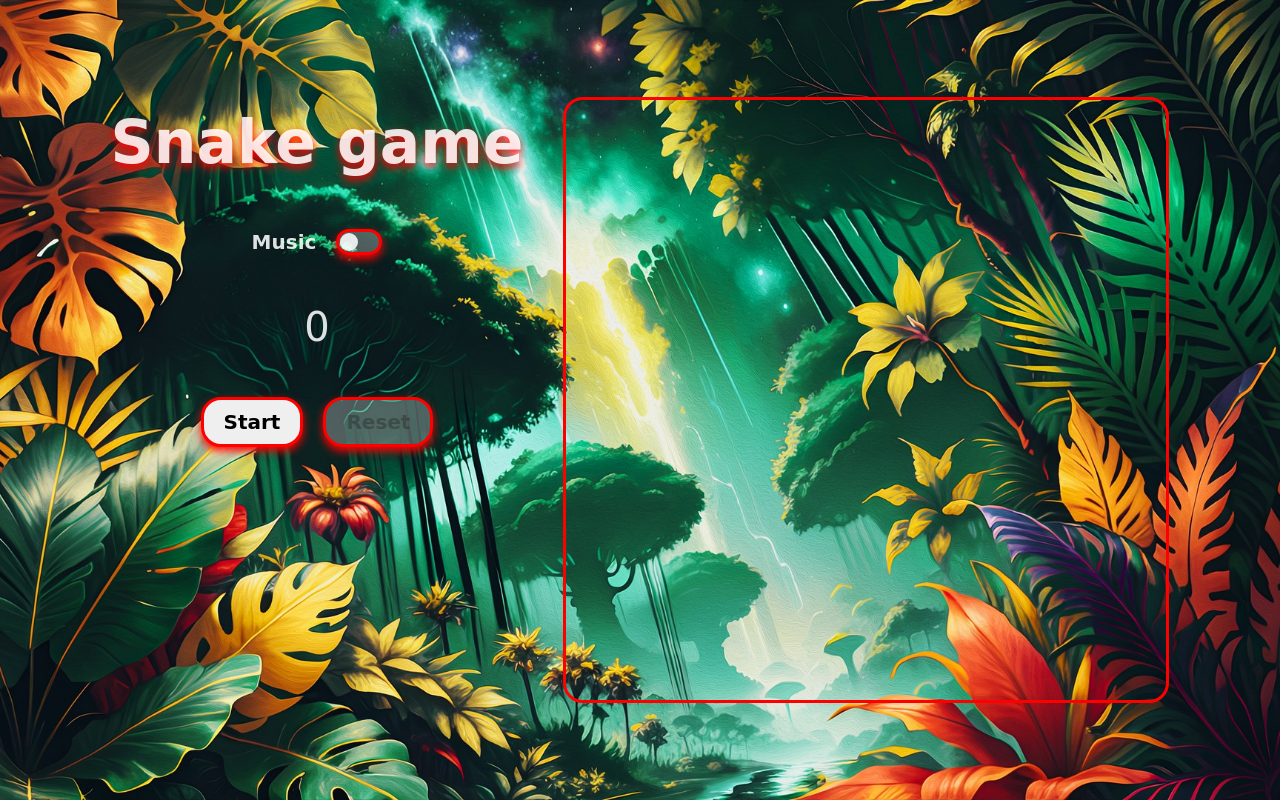
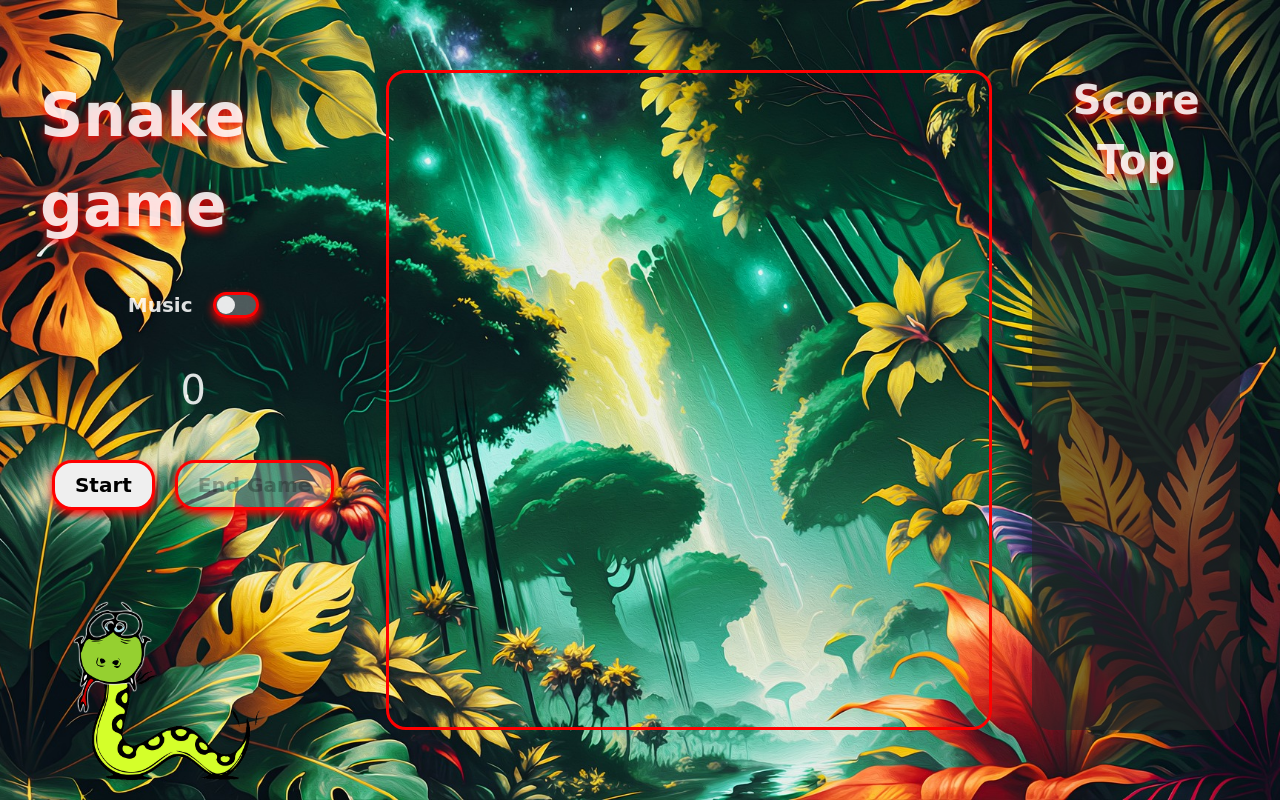
Before and after one commit to TaitanB/snake, a website built with Vite: page index.html in a window 1280 px wide. Built offline with nearby package versions, Linux system fonts and the light colour scheme; a web font is replaced by a local one.

Commit message:
added scoreList

```diff
--- a/index.html
+++ b/index.html
@@ -35,12 +35,27 @@
         <button id="toggleButton" class="button">
           <div id="toggleText">Start</div>
         </button>
-        <button id="resetButton" class="button" disabled>Reset</button>
+        <button id="endButton" class="button" disabled>End Game</button>
       </div>
       <audio id="crashSound" src="audio/sound/3-egg-shaker-rolls-32718.mp3"></audio>
       <audio id="eatSound" src="audio/sound/snake-hissing-6092.mp3"></audio>
     </div>
     <canvas id="gameBoard" class="game-board" height="600" width="600"></canvas>
+    <div class="score-top">
+      <h2 class="score-title">Score Top</h2>
+      <ol id="scoreList" class="score-list"></ol>
+    </div>
+    <div id="backdrop" class="backdrop visibility-hidden">
+      <form id="form" class="form">
+        <label class="label">
+          Enter your nickname:
+          <input id="formInput" type="text" class="input" placeholder="Player" pattern="[A-Za-zА-Яа-яЁёЇїІіЄєҐґ0-9]+$"
+            title="Only letters and numbers are allowed">
+        </label>
+        <button type="submit" class="button">Save</button>
+      </form>
+    </div>
+
   </div>
 
   <script type="module" src="/main.js"></script>
--- a/main.js
+++ b/main.js
@@ -3,9 +3,13 @@ import "./audio";
 const gameBoard = document.getElementById("gameBoard");
 const ctx = gameBoard.getContext("2d");
 const scoreText = document.getElementById("scoreText");
-const resetBtn = document.getElementById("resetButton");
+const endBtn = document.getElementById("endButton");
 const toggleBtn = document.getElementById("toggleButton");
 const toggleText = document.getElementById("toggleText");
+
+const backdrop = document.getElementById("backdrop");
+const form = document.getElementById("form");
+const formInput = document.getElementById("formInput");
 
 const gameWidth = gameBoard.width;
 const gameHeight = gameBoard.height;
@@ -45,7 +49,9 @@ const DIRECTION_DOWN = "DOWN";
 let currentDirection = DIRECTION_RIGHT;
 
 window.addEventListener("keydown", changeDirection);
-resetBtn.addEventListener("click", resetGame);
+endBtn.addEventListener("click", () =>
+  backdrop.classList.remove("visibility-hidden")
+);
 toggleBtn.addEventListener("click", startGame);
 
 function getRandomColor() {
@@ -91,7 +97,7 @@ function nextStep() {
       displayPause();
     } else {
       toggleBtn.disabled = true;
-      resetBtn.disabled = false;
+      endBtn.disabled = false;
       displayGameOver();
     }
   }
@@ -293,21 +299,75 @@ function resetGame() {
   ];
   clearBoard();
   toggleBtn.disabled = false;
-  resetBtn.disabled = true;
+  endBtn.disabled = true;
   crashSound.pause();
   crashSound.currentTime = 0;
 }
 
-const crashSound = document.getElementById("crashSound");
-const eatSound = document.getElementById("eatSound");
+function handleCrash() {
+  const crashSound = document.getElementById("crashSound");
 
-function handleCrash() {
   crashSound.play();
 }
 
 function handleEat() {
+  const eatSound = document.getElementById("eatSound");
+
   if (eatSound.paused) {
     eatSound.currentTime = 0;
     eatSound.play();
   }
 }
+
+backdrop.addEventListener("click", (event) => {
+  if (event.target === backdrop) {
+    backdrop.classList.add("visibility-hidden");
+  }
+});
+
+form.addEventListener("submit", (event) => {
+  event.preventDefault();
+
+  const playerName = formInput.value.trim();
+  let name = "Player";
+
+  if (playerName !== "") {
+    name = playerName;
+  }
+  saveScore(name, score);
+
+  updateScoreList();
+
+  backdrop.classList.add("visibility-hidden");
+
+  resetGame();
+
+  formInput.value = "";
+});
+
+function saveScore(playerName, score) {
+  const existingScores = JSON.parse(localStorage.getItem("scores")) || [];
+
+  existingScores.push({ playerName, score });
+
+  localStorage.setItem("scores", JSON.stringify(existingScores));
+}
+
+function updateScoreList() {
+  const scoreList = document.getElementById("scoreList");
+
+  const existingScores = JSON.parse(localStorage.getItem("scores")) || [];
+
+  scoreList.innerHTML = "";
+
+  const sortedPlayers = existingScores.sort((a, b) => b.score - a.score);
+
+  sortedPlayers.forEach(({ playerName, score }) => {
+    scoreList.insertAdjacentHTML(
+      "beforeend",
+      `<li><div>${playerName} <span>${score}</span></div></li>`
+    );
+  });
+}
+
+document.addEventListener("DOMContentLoaded", updateScoreList);
--- a/style.css
+++ b/style.css
@@ -18,10 +18,10 @@ body {
   min-width: 360px;
   height: 100vh;
   background-color: #242424;
-  background-image: url(./images/bg1.jpg);
-  background-position: center;
+  background-image: url(./images/snake-2.png), url(./images/bg1.jpg);
+  background-position: bottom 1rem left 3rem, center;
   background-repeat: no-repeat;
-  background-size: cover;
+  background-size: 200px, cover;
 }
 
 img {
@@ -41,7 +41,6 @@ ol,
 li {
   padding: 0;
   margin: 0;
-  list-style: none;
 }
 
 h1,
@@ -72,7 +71,7 @@ button {
 }
 
 .container {
-  max-width: 1280px;
+  max-width: 1440px;
   margin: 0 auto;
   padding: 1rem 2rem;
   display: flex;
@@ -167,14 +166,70 @@ button {
   border-radius: 1rem;
 }
 
-/* .game-board.paused {
-  background-image: url("/images/snake-1.png");
-  background-size: cover;
-  background-position: center;
+.score-top {
+  width: 280px;
+  display: flex;
+  flex-direction: column;
+}
+.score-title {
+  font-size: 2rem;
+  text-shadow: 0 4px 8px red;
+  text-align: center;
+  margin-bottom: auto;
+  margin-left: auto;
+  margin-right: auto;
+}
+.score-list {
+  height: 500px;
+  padding: 1rem 1rem 1rem 3rem;
+  gap: 0.5rem;
+  background-color: #24242495;
+  border-radius: 1rem;
+  overflow-y: auto;
 }
 
-.game-board.game-over {
-  background-image: url("/images/snake-2.png");
-  background-size: cover;
-  background-position: center;
-} */
+.score-list > li {
+  border-bottom: 1px dashed;
+}
+
+.score-list > li > div {
+  display: flex;
+  justify-content: space-between;
+}
+
+.backdrop {
+  position: absolute;
+  top: 0;
+  left: 0;
+  width: 100%;
+  height: 100%;
+  background-color: #24242475;
+  display: flex;
+  align-items: center;
+  justify-content: center;
+}
+
+.form {
+  padding: 2rem;
+  background-color: #24242495;
+  border: 3px solid rgba(255, 0, 0, 0.75);
+  border-radius: 1rem;
+  display: flex;
+  gap: 1rem;
+  flex-direction: column;
+  align-items: center;
+}
+
+.label {
+  display: flex;
+  gap: 1rem;
+  flex-direction: column;
+  align-items: center;
+}
+
+.input {
+  padding: 0.5rem;
+  border-radius: 1rem;
+  font-size: 1rem;
+  font-weight: 600;
+}
```
Also changed, not shown: public/Screenshot_1.jpg, public/Screenshot_2.jpg, public/Screenshot_3.jpg.
